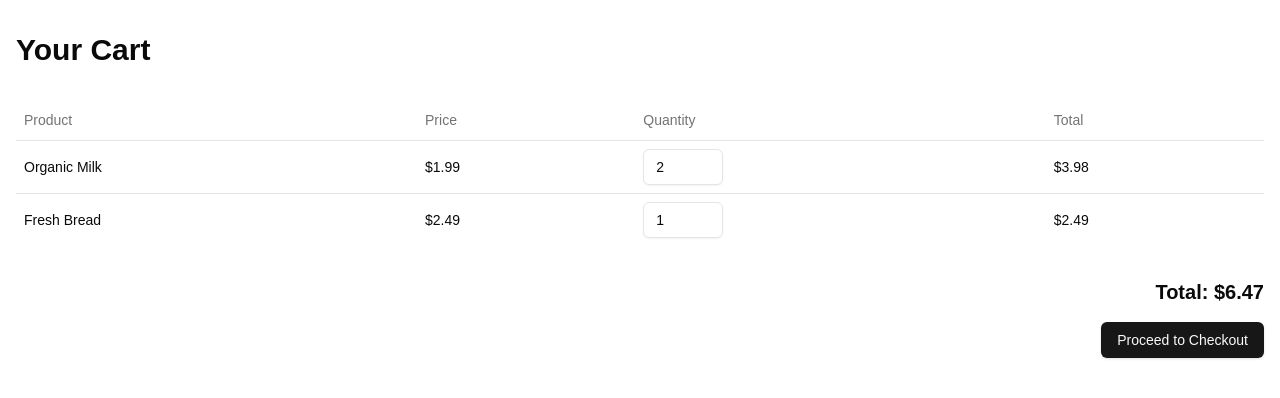
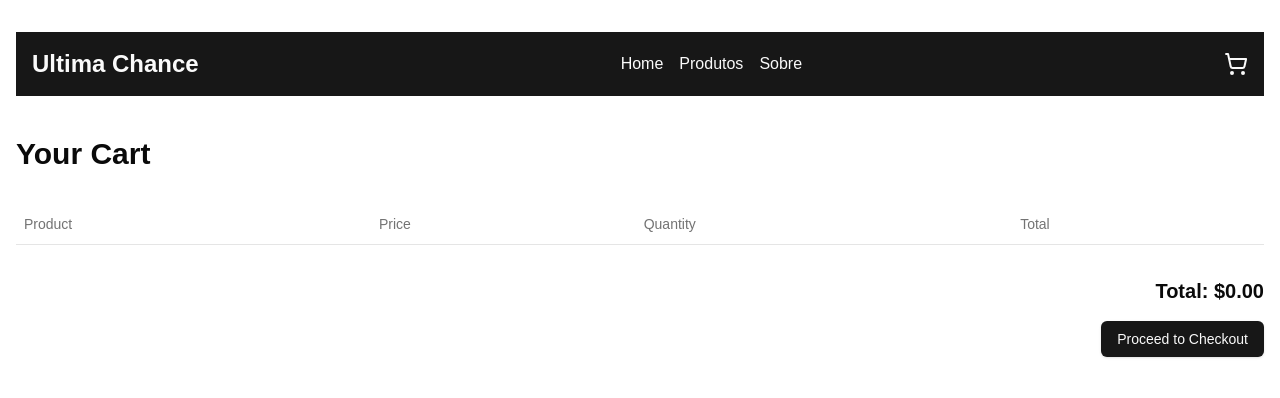
Before and after one commit to joaovitorwoliveira/hackaween, a Next.js app: page /cart in a window 1280 px wide. Shown: the top 398 px of the page. Built offline with nearby package versions, Linux system fonts and the light colour scheme.

Commit message:
fix: cart funcionality to add to localStorage

```diff
--- a/next.config.mjs
+++ b/next.config.mjs
@@ -1,4 +1,15 @@
 /** @type {import('next').NextConfig} */
-const nextConfig = {};
+const nextConfig = {
+  images: {
+    remotePatterns: [
+      {
+        protocol: "https",
+        hostname: "images.unsplash.com",
+        port: "",
+        pathname: "/**",
+      },
+    ],
+  },
+};
 
 export default nextConfig;
--- a/src/app/cart/page.tsx
+++ b/src/app/cart/page.tsx
@@ -1,6 +1,6 @@
 "use client";
 
-import { useState } from "react";
+import { useEffect, useState } from "react";
 import { Button } from "@/components/ui/button";
 import { Input } from "@/components/ui/input";
 import {
@@ -11,32 +11,49 @@ import {
   TableHeader,
   TableRow,
 } from "@/components/ui/table";
-
-const initialCart = [
-  { id: 1, name: "Organic Milk", price: 1.99, quantity: 2 },
-  { id: 2, name: "Fresh Bread", price: 2.49, quantity: 1 },
-];
+import Header from "@/components/Header";
+import Link from "next/link";
+import { Item, products } from "@/data-mock/products";
 
 export default function CartPage() {
-  const [cart, setCart] = useState(initialCart);
+  const [cart, setCart] = useState<{ id: number; quantity: number }[]>([]);
+
+  useEffect(() => {
+    const storedCart = localStorage.getItem("cartItems");
+    if (storedCart) {
+      setCart(JSON.parse(storedCart));
+    }
+  }, []);
 
   const updateQuantity = (id: number, newQuantity: number) => {
-    setCart(
-      cart
+    const updatedCart = cart
       .map((item) =>
-          item.id === id
-            ? { ...item, quantity: Math.max(0, newQuantity) }
-            : item
+        item.id === id ? { ...item, quantity: Math.max(0, newQuantity) } : item
       )
-        .filter((item) => item.quantity > 0)
-    );
+      .filter((item) => item.quantity > 0);
+
+    setCart(updatedCart);
+    localStorage.setItem("cartItems", JSON.stringify(updatedCart));
   };
 
-  const total = cart.reduce((sum, item) => sum + item.price * item.quantity, 0);
+  const cartProducts = cart
+    .map((cartItem) => {
+      const product = products.find((p) => p.id === cartItem.id);
+      return product ? { ...product, quantity: cartItem.quantity } : null;
+    })
+    .filter(Boolean);
+
+  const total = cartProducts.reduce((sum, item) => {
+    if (!item) return sum;
+    return sum + item.price * (item.quantity || 1);
+  }, 0);
 
   return (
     <div className="container mx-auto px-4 py-8">
+      <Header />
+      <Link href={"/"}>
         <h1 className="text-3xl font-bold mb-8">Your Cart</h1>
+      </Link>
       <Table>
         <TableHeader>
           <TableRow>
@@ -47,14 +64,17 @@ export default function CartPage() {
           </TableRow>
         </TableHeader>
         <TableBody>
-          {cart.map((item) => (
+          {cartProducts.map((item: Item | null) => {
+            if (item === null) return null;
+
+            return (
               <TableRow key={item.id}>
                 <TableCell>{item.name}</TableCell>
-              <TableCell>${item.price.toFixed(2)}</TableCell>
+                <TableCell>${item.discountPrice.toFixed(2)}</TableCell>
                 <TableCell>
                   <Input
                     type="number"
-                  value={item.quantity}
+                    value={item.quantity || 1}
                     onChange={(e) =>
                       updateQuantity(item.id, parseInt(e.target.value))
                     }
@@ -62,9 +82,12 @@ export default function CartPage() {
                     className="w-20"
                   />
                 </TableCell>
-              <TableCell>${(item.price * item.quantity).toFixed(2)}</TableCell>
+                <TableCell>
+                  ${(item.discountPrice * (item.quantity || 1)).toFixed(2)}
+                </TableCell>
               </TableRow>
-          ))}
+            );
+          })}
         </TableBody>
       </Table>
       <div className="mt-8 text-right">
--- a/src/app/page.tsx
+++ b/src/app/page.tsx
@@ -1,10 +1,11 @@
-import ProductGrid from "../components/ProductGrid";
-import PromotionBanner from "../components/PromotionBanner";
+import Header from "@/components/Header";
+import ProductGrid from "@/components/ProductGrid";
+import PromotionBanner from "@/components/PromotionBanner";
 
 export default function Home() {
   return (
     <div className="container mx-auto px-4 py-8">
-      <h1 className="text-4xl font-bold text-center mb-8">Ultima Chance</h1>
+      <Header />
       <PromotionBanner />
       <ProductGrid />
     </div>
--- a/src/app/products/page.tsx
+++ b/src/app/products/page.tsx
@@ -1,4 +1,4 @@
-import ProductGrid from "../../components/ProductGrid";
+import ProductGrid from "@/components/ProductGrid";
 
 export default function ProductsPage() {
   return (
--- a/src/components/Header.tsx
+++ b/src/components/Header.tsx
@@ -1,24 +1,24 @@
 "use client";
 
 import Link from "next/link";
+import { useState } from "react";
 import { ShoppingCart, Menu } from "lucide-react";
+
 import { Button } from "@/components/ui/button";
 import { Sheet, SheetContent, SheetTrigger } from "@/components/ui/sheet";
-import { useState } from "react";
 
 export default function Header() {
   const [isOpen, setIsOpen] = useState(false);
 
   const navItems = [
     { name: "Home", href: "/" },
-    { name: "Products", href: "/products" },
-    { name: "About", href: "/about" },
-    { name: "Contact", href: "/contact" },
+    { name: "Produtos", href: "/products" },
+    { name: "Sobre", href: "/about" },
   ];
 
   return (
     <header className="bg-primary text-primary-foreground">
-      <div className="container mx-auto px-4 py-4 flex justify-between items-center">
+      <div className="container mx-auto px-4 py-4 flex justify-between items-center mb-10">
         <Link href="/" className="text-2xl font-bold">
           Ultima Chance
         </Link>
--- a/src/components/ProductGrid.tsx
+++ b/src/components/ProductGrid.tsx
@@ -1,6 +1,7 @@
 "use client";
 
 import { useState } from "react";
+import Image from "next/image";
 import {
   Card,
   CardContent,
@@ -10,54 +11,27 @@ import {
 } from "@/components/ui/card";
 import { Button } from "@/components/ui/button";
 import { Badge } from "@/components/ui/badge";
-
-const products = [
-  {
-    id: 1,
-    name: "Organic Milk",
-    price: 2.99,
-    discountPrice: 1.99,
-    expiresIn: 2,
-    image:
-      "https://images.unsplash.com/photo-1563636619-e9143da7973b?ixlib=rb-4.0.3&ixid=M3wxMjA3fDB8MHxwaG90by1wYWdlfHx8fGVufDB8fHx8fA%3D%3D&auto=format&fit=crop&w=400&q=80",
-  },
-  {
-    id: 2,
-    name: "Fresh Bread",
-    price: 3.49,
-    discountPrice: 2.49,
-    expiresIn: 1,
-    image:
-      "https://images.unsplash.com/photo-1509440159596-0249088772ff?ixlib=rb-4.0.3&ixid=M3wxMjA3fDB8MHxwaG90by1wYWdlfHx8fGVufDB8fHx8fA%3D%3D&auto=format&fit=crop&w=400&q=80",
-  },
-  {
-    id: 3,
-    name: "Yogurt Pack",
-    price: 4.99,
-    discountPrice: 3.49,
-    expiresIn: 3,
-    image:
-      "https://images.unsplash.com/photo-1563227812-0ea4c22e6cc8?ixlib=rb-4.0.3&ixid=M3wxMjA3fDB8MHxwaG90by1wYWdlfHx8fGVufDB8fHx8fA%3D%3D&auto=format&fit=crop&w=400&q=80",
-  },
-  {
-    id: 4,
-    name: "Cheese Block",
-    price: 5.99,
-    discountPrice: 4.49,
-    expiresIn: 4,
-    image:
-      "https://images.unsplash.com/photo-1486297678162-eb2a19b0a32d?ixlib=rb-4.0.3&ixid=M3wxMjA3fDB8MHxwaG90by1wYWdlfHx8fGVufDB8fHx8fA%3D%3D&auto=format&fit=crop&w=400&q=80",
-  },
-];
+import { products } from "@/data-mock/products";
 
 export default function ProductGrid() {
-  const [cart, setCart] = useState<{ [key: number]: number }>({});
+  const [cart, setCart] = useState<{ id: number; quantity: number }[]>(() => {
+    const storedCart = localStorage.getItem("cartItems");
+    return storedCart ? JSON.parse(storedCart) : [];
+  });
 
   const addToCart = (productId: number) => {
-    setCart((prevCart) => ({
-      ...prevCart,
-      [productId]: (prevCart[productId] || 0) + 1,
-    }));
+    const updatedCart = cart.map((item) =>
+      item.id === productId ? { ...item, quantity: item.quantity + 1 } : item
+    );
+
+    const isInCart = cart.find((item) => item.id === productId);
+
+    if (!isInCart) {
+      updatedCart.push({ id: productId, quantity: 1 });
+    }
+
+    setCart(updatedCart);
+    localStorage.setItem("cartItems", JSON.stringify(updatedCart));
   };
 
   return (
@@ -65,9 +39,11 @@ export default function ProductGrid() {
       {products.map((product) => (
         <Card key={product.id} className="flex flex-col">
           <CardHeader>
-            <img
+            <Image
               src={product.image}
               alt={product.name}
+              width={400}
+              height={400}
               className="w-full h-48 object-cover rounded-t-lg"
             />
           </CardHeader>
@@ -81,14 +57,23 @@ export default function ProductGrid() {
                 ${product.discountPrice.toFixed(2)}
               </span>
             </div>
-            <Badge variant="secondary" className="mt-2">
-              Expires in {product.expiresIn} day
-              {product.expiresIn > 1 ? "s" : ""}
-            </Badge>
+            {product.expiresIn === 0 ? (
+              <div className="mt-2">
+                <Badge variant="secondary">{product.condition}</Badge>
+              </div>
+            ) : (
+              <Badge variant="secondary" className="mt-2">
+                Expira em {product.expiresIn} dias
+                {product.expiresIn > 1 ? "s" : ""}
+              </Badge>
+            )}
           </CardContent>
           <CardFooter>
             <Button onClick={() => addToCart(product.id)} className="w-full">
-              Add to Cart {cart[product.id] ? `(${cart[product.id]})` : ""}
+              Adicionar ao carrinho{" "}
+              {cart.find((item) => item.id === product.id)?.quantity
+                ? `(${cart.find((item) => item.id === product.id)?.quantity})`
+                : ""}
             </Button>
           </CardFooter>
         </Card>
--- a/src/components/PromotionBanner.tsx
+++ b/src/components/PromotionBanner.tsx
@@ -1,13 +1,15 @@
 import { AlertCircle } from "lucide-react";
+
 import { Alert, AlertDescription, AlertTitle } from "@/components/ui/alert";
 
 export default function PromotionBanner() {
   return (
     <Alert variant="default" className="mb-8">
       <AlertCircle className="h-4 w-4" />
-      <AlertTitle>Special Offer!</AlertTitle>
+      <AlertTitle>Aproveite as principais ofertas!</AlertTitle>
       <AlertDescription>
-        Get 20% off on all orders over $50 with code SAVE20. Limited time offer!
+        Ganhe 20% de desconto em todos os produtos da loja na sua primeira
+        compra.
       </AlertDescription>
     </Alert>
   );
--- /dev/null
+++ b/src/data-mock/products.ts
@@ -0,0 +1,54 @@
+export interface Item {
+  id: number;
+  name: string;
+  price: number;
+  discountPrice: number;
+  expiresIn: number;
+  condition?: string;
+  image: string;
+  quantity?: number;
+}
+
+export const products: Item[] = [
+  {
+    id: 1,
+    name: "Leite Orgânico",
+    price: 3.99,
+    discountPrice: 1.99,
+    expiresIn: 2,
+    quantity: 1,
+    image:
+      "https://images.unsplash.com/photo-1563636619-e9143da7973b?ixlib=rb-4.0.3&ixid=M3wxMjA3fDB8MHxwaG90by1wYWdlfHx8fGVufDB8fHx8fA%3D%3D&auto=format&fit=crop&w=400&q=80",
+  },
+  {
+    id: 2,
+    name: "Pão",
+    price: 3.49,
+    discountPrice: 2.49,
+    expiresIn: 1,
+    quantity: 1,
+    image:
+      "https://images.unsplash.com/photo-1509440159596-0249088772ff?ixlib=rb-4.0.3&ixid=M3wxMjA3fDB8MHxwaG90by1wYWdlfHx8fGVufDB8fHx8fA%3D%3D&auto=format&fit=crop&w=400&q=80",
+  },
+  {
+    id: 3,
+    name: "Tênis de corrida",
+    price: 399.99,
+    discountPrice: 100.0,
+    expiresIn: 0,
+    quantity: 1,
+    condition: "Pouco usado",
+    image:
+      "https://images.unsplash.com/photo-1563227812-0ea4c22e6cc8?ixlib=rb-4.0.3&ixid=M3wxMjA3fDB8MHxwaG90by1wYWdlfHx8fGVufDB8fHx8fA%3D%3D&auto=format&fit=crop&w=400&q=80",
+  },
+  {
+    id: 4,
+    name: "Queijo",
+    price: 5.99,
+    discountPrice: 4.49,
+    quantity: 1,
+    expiresIn: 4,
+    image:
+      "https://images.unsplash.com/photo-1486297678162-eb2a19b0a32d?ixlib=rb-4.0.3&ixid=M3wxMjA3fDB8MHxwaG90by1wYWdlfHx8fGVufDB8fHx8fA%3D%3D&auto=format&fit=crop&w=400&q=80",
+  },
+];
```
Lines whose indentation alone changed are shown as unchanged.
